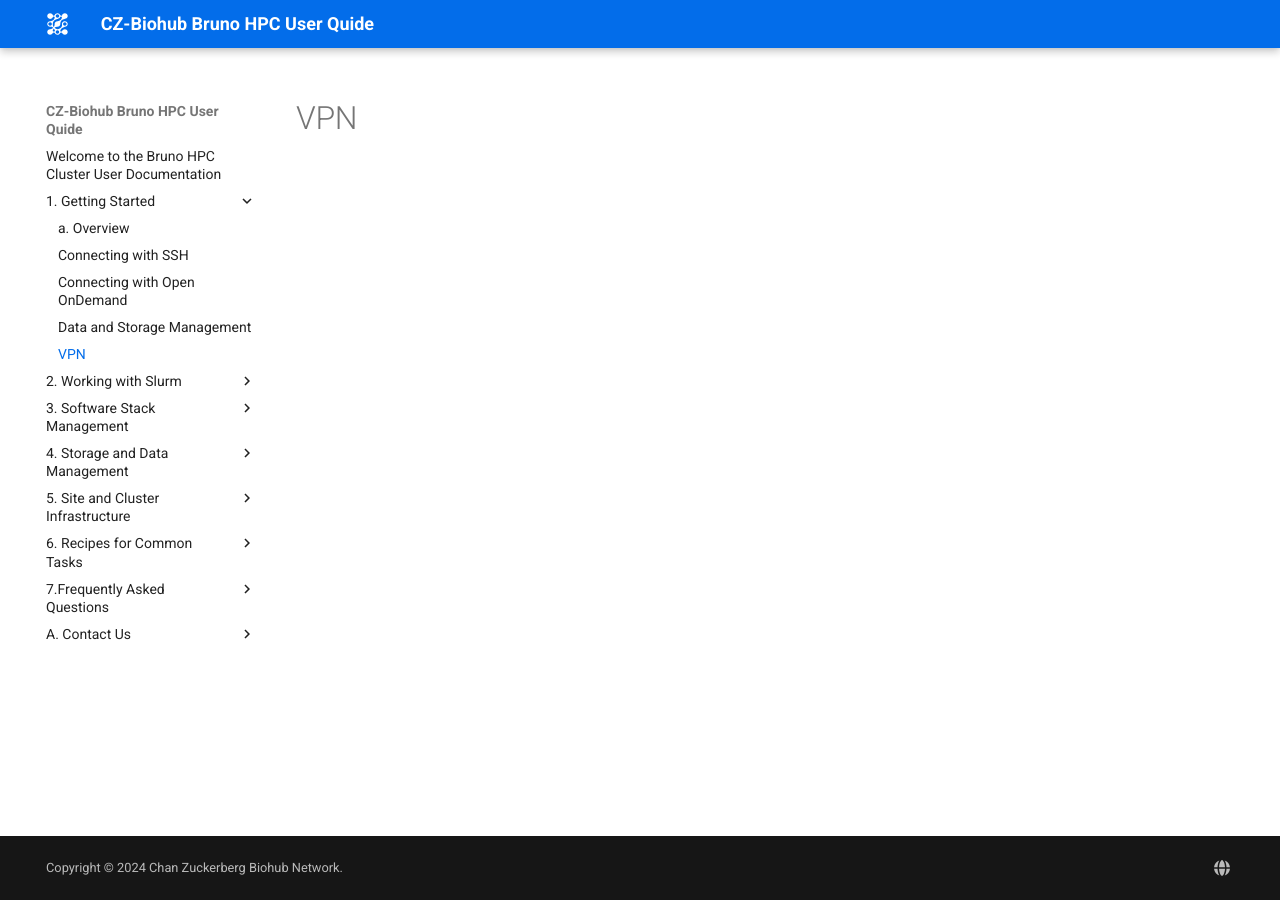
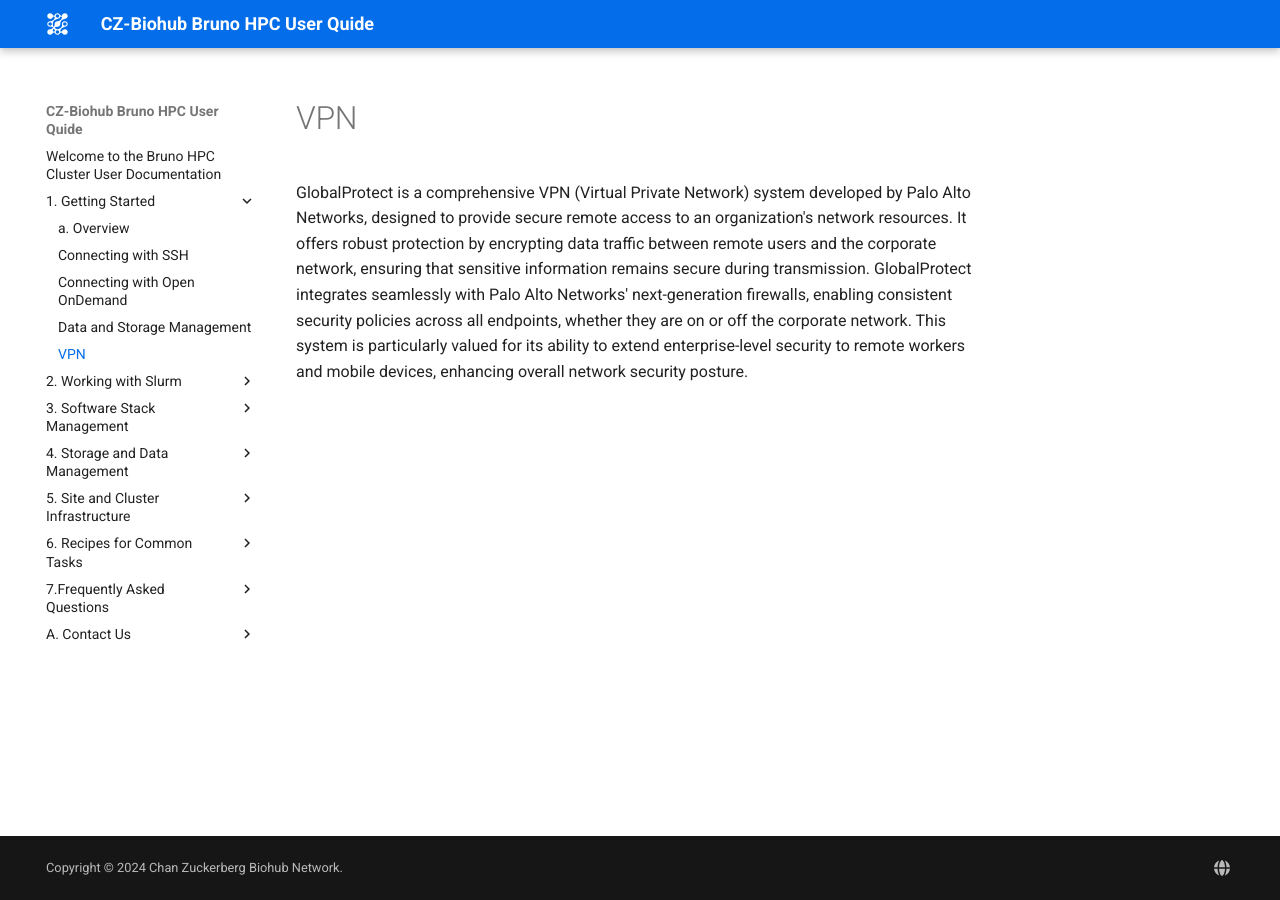
Before and after one commit to biohub-hpc/bruno-hpc-documentation, an MkDocs documentation site: the page built from docs/1._Getting_Started/e._VPN.md, in a window 1280 px wide. Built offline with MkDocs 1.6.1 and Material for MkDocs 9.7.7, drawn with Linux system fonts in a browser that asks for light colours.

Commit message:
Update e._VPN.md

```diff
--- a/docs/1._Getting_Started/e._VPN.md
+++ b/docs/1._Getting_Started/e._VPN.md
@@ -1 +1,6 @@
 # VPN
+
+GlobalProtect is a comprehensive VPN (Virtual Private Network) system developed by Palo Alto Networks, designed to provide secure remote access to an organization's network resources.
+It offers robust protection by encrypting data traffic between remote users and the corporate network, ensuring that sensitive information remains secure during transmission.
+GlobalProtect integrates seamlessly with Palo Alto Networks' next-generation firewalls, enabling consistent security policies across all endpoints, whether they are on or off the corporate network.
+This system is particularly valued for its ability to extend enterprise-level security to remote workers and mobile devices, enhancing overall network security posture.
```
